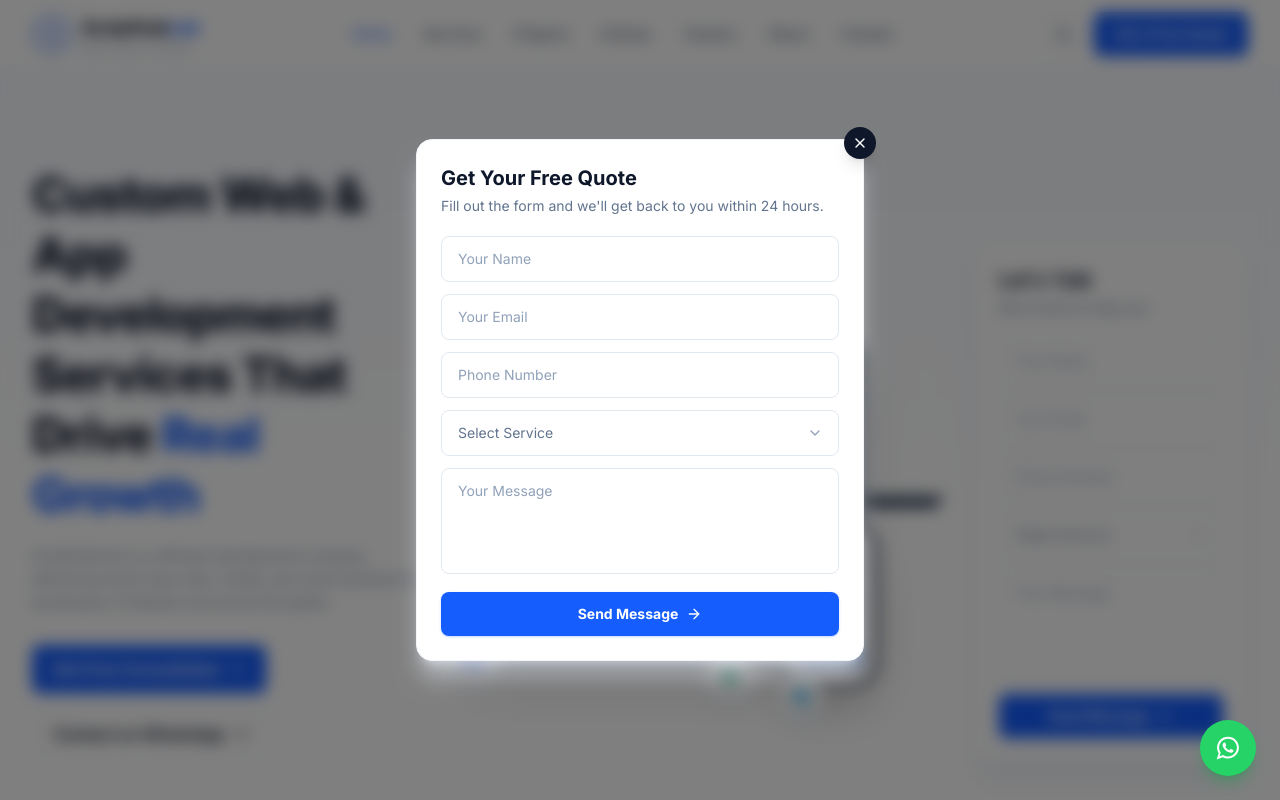
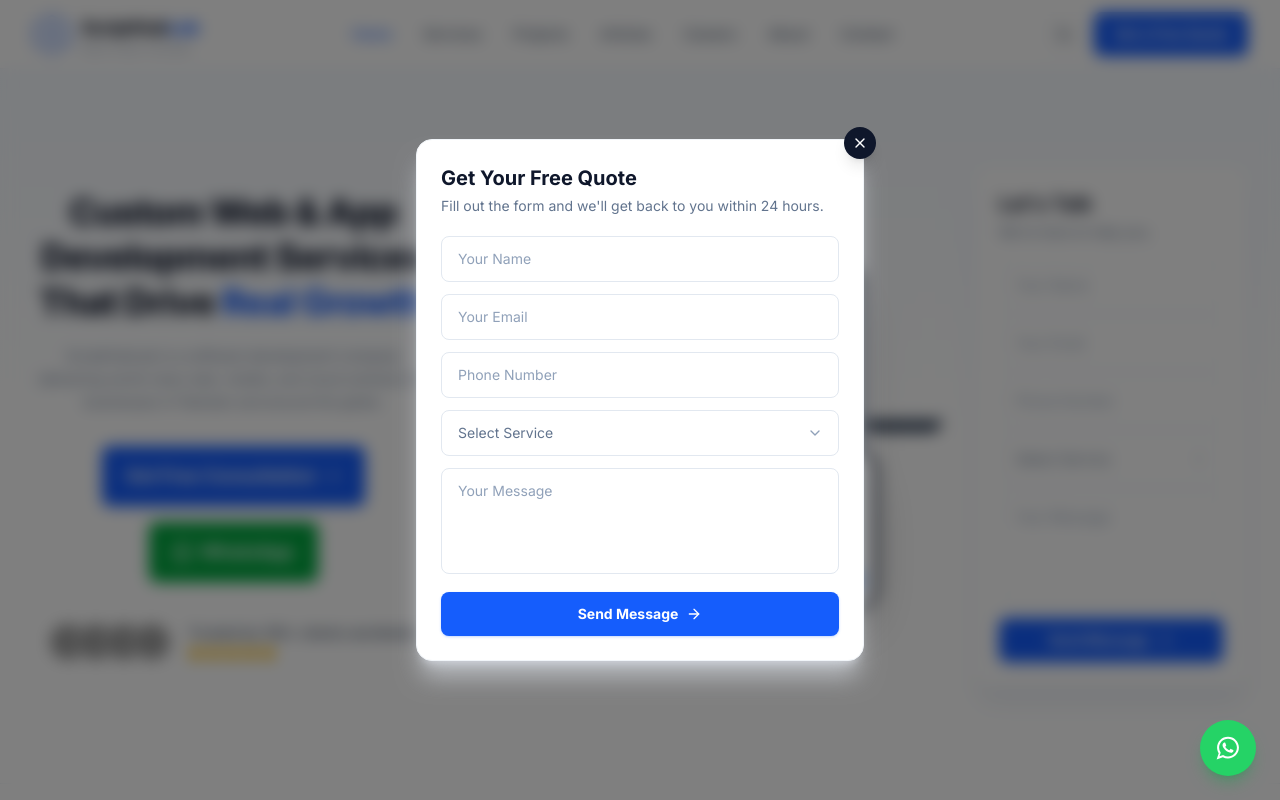
Before and after one commit to MuhammadUmar2132/Scripthublab-frontend-Static, a Next.js app: page / in a window 1280 px wide. Shown: the top 800 px of the page. Built offline with nearby package versions, Linux system fonts and the light colour scheme; grey boxes are pictures that could not be loaded.

Commit message:
Hero Section fully responsive

```diff
--- a/components/home/Hero.tsx
+++ b/components/home/Hero.tsx
@@ -14,34 +14,35 @@ export default function Hero() {
   return (
     <section className="relative overflow-hidden bg-linear-to-b from-blue-50/60 via-white to-white dark:from-slate-900 dark:via-slate-950 dark:to-slate-950">
       <div className="mx-auto grid max-w-7xl grid-cols-1 gap-10 px-4 py-16 sm:px-6 lg:grid-cols-[1.1fr_1.3fr_0.75fr] lg:items-center lg:gap-8 lg:px-8 lg:py-24">
-        <div className="animate-fade-in-up">
-          <h1 className="text-3xl font-extrabold leading-tight tracking-tight text-slate-900 dark:text-white sm:text-4xl lg:text-5xl">
+        <div className="animate-fade-in-up text-center">
+          <h1 className="text-3xl font-extrabold leading-tight tracking-tight text-slate-900 dark:text-white sm:text-4xl lg:text-4xl">
             Custom Web & App Development Services That Drive{" "}
             <span className="text-blue-600">Real Growth</span>
           </h1>
-          <p className="mt-5 max-w-md text-base leading-relaxed text-slate-500 dark:text-slate-400 sm:text-sm">
+          <p className="mt-5 mx-auto max-w-md text-base leading-relaxed text-slate-500 dark:text-slate-400 sm:text-sm">
             ScriptHubLab is a software development company delivering
             world-class web, mobile, and cloud solutions for businesses in
             Pakistan and around the globe.
           </p>
 
-          <div className="mt-8 flex flex-wrap gap-4">
-            <Button href="/contact" withArrow className="transition-transform duration-300 hover:scale-105 text-sm sm:text-base">
+          <div className="mt-8 flex flex-col justify-center gap-4 w-full">
+            <Button href="/contact" withArrow className="w-[80%] mx-auto sm:w-auto transition-transform duration-300 hover:scale-105 text-base sm:text-lg px-6 py-4">
               Get Free Consultation
             </Button>
             <Button
               href="https://wa.me/923215079537"
-              variant="secondary"
-              withArrow
+              className="w-[80%] mx-auto sm:w-auto bg-green-600 text-white hover:bg-green-700 shadow-sm shadow-green-600/20 transition-transform duration-300 hover:scale-105 text-base sm:text-lg px-6 py-4"
               target="_blank"
               rel="noopener noreferrer"
-              className="transition-transform duration-300 hover:scale-105 text-sm sm:text-base"
             >
-              Contact on WhatsApp
+              <svg className="size-5" fill="currentColor" viewBox="0 0 24 24">
+                <path d="M17.472 14.382c-.297-.149-1.758-.867-2.03-.967-.273-.099-.471-.148-.67.15-.197.297-.767.966-.94 1.164-.173.199-.347.223-.644.075-.297-.15-1.255-.463-2.39-1.475-.883-.788-1.48-1.761-1.653-2.059-.173-.297-.018-.458.13-.606.134-.133.298-.347.446-.52.149-.174.198-.298.298-.497.099-.198.05-.371-.025-.52-.075-.149-.669-1.612-.916-2.207-.242-.579-.487-.5-.669-.51-.173-.008-.371-.01-.57-.01-.198 0-.52.074-.792.372-.272.297-1.04 1.016-1.04 2.479 0 1.462 1.065 2.875 1.213 3.074.149.198 2.096 3.2 5.077 4.487.709.306 1.262.489 1.694.625.712.227 1.36.195 1.871.118.571-.085 1.758-.719 2.006-1.413.248-.694.248-1.289.173-1.413-.074-.124-.272-.198-.57-.347m-5.421 7.403h-.004a9.87 9.87 0 01-5.031-1.378l-.361-.214-3.741.982.998-3.648-.235-.374a9.86 9.86 0 01-1.51-5.26c.001-5.45 4.436-9.884 9.888-9.884 2.64 0 5.122 1.03 6.988 2.898a9.825 9.825 0 012.893 6.994c-.003 5.45-4.437 9.884-9.885 9.884m8.413-18.297A11.815 11.815 0 0012.05 0C5.495 0 .16 5.335.157 11.892c0 2.096.547 4.142 1.588 5.945L.057 24l6.305-1.654a11.882 11.882 0 005.683 1.448h.005c6.554 0 11.89-5.335 11.893-11.893a11.821 11.821 0 00-3.48-8.413z"/>
+              </svg>
+              WhatsApp
             </Button>
           </div>
 
-          <div className="mt-10 flex items-center gap-4">
+          <div className="mt-10 flex justify-center items-center gap-4">
             <div className="flex -space-x-3">
               {CLIENT_AVATARS.map((id) => (
                 <span
--- a/components/home/Services.tsx
+++ b/components/home/Services.tsx
@@ -22,7 +22,7 @@ export default function Services() {
           </p>
         </div>
 
-        <div className="mt-12 grid grid-cols-1 gap-5 px-4 sm:grid-cols-2 lg:grid-cols-3 xl:grid-cols-6">
+        <div className="mt-12 grid grid-cols-1 gap-5 px-4 sm:grid-cols-2 lg:grid-cols-2">
           {SERVICES.map((service, index) => (
             <div
               key={service.slug}
```
